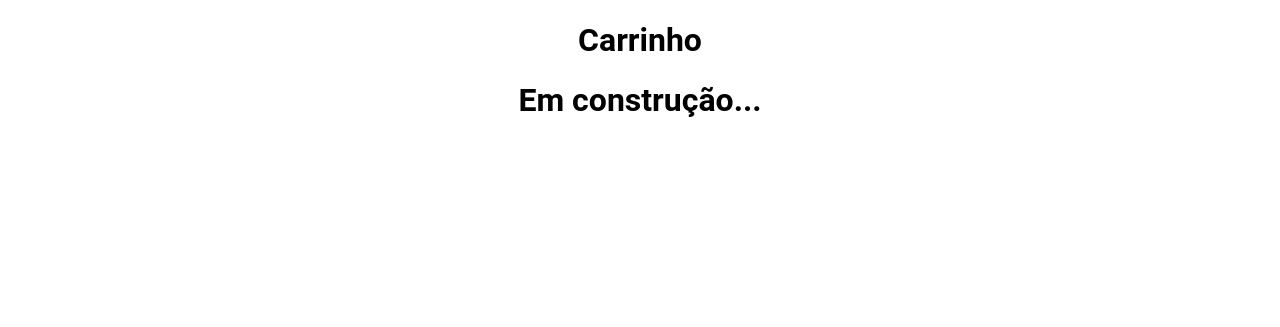
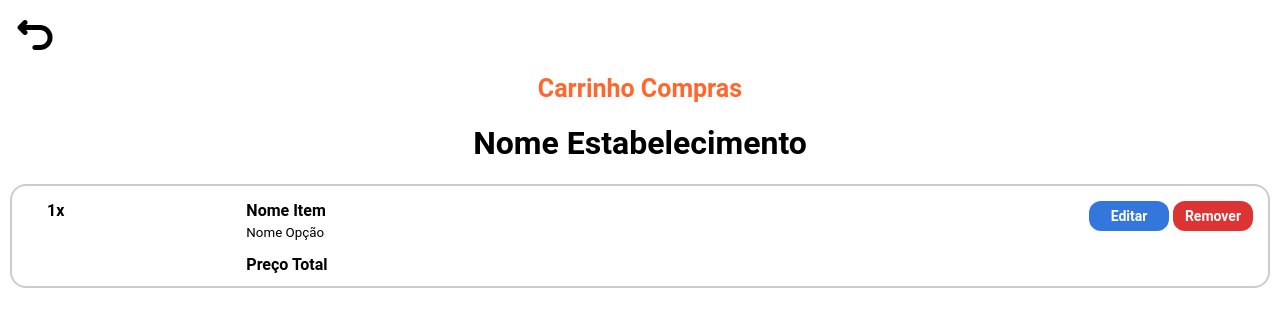
Before and after one commit to LUC4SMELLO/BaoDMais, a Flask app: page /carrinho in a window 1280 px wide. Shown: the top 327 px of the page. Run offline with Flask 3, Linux system fonts and the light colour scheme.

Commit message:
feat: html e css carrinho compras pronto

```diff
--- a/static/css/carrinho.css
+++ b/static/css/carrinho.css
@@ -4,3 +4,96 @@ body {
     font-size: 1rem;
     text-align: center;
 }
+
+/* Botão voltar */
+.voltar {
+    display: flex;
+    margin: 15px;
+}
+
+.titulo-carrinho {
+    color: #ff672d;
+}
+.titulo-carrinho b {
+    font-size: 25px;
+}
+
+.nome-estabelecimento {
+    margin: 10px;
+}
+
+
+.card-item {
+    display: grid;
+    grid-template-columns: 1fr 4fr 1fr;
+    border: 2px solid #ccc;
+    border-radius: 16px;
+    padding: 15px;
+    margin-bottom: 12px;
+    margin-left: 10px;
+    margin-right: 10px;
+    height: 70px;
+}
+
+.item-quantidade {
+    display: flex;
+    margin-left: 20px;
+}
+
+.item-info {
+    display: flex;
+    flex-direction: column;
+    gap: 5px;
+    text-align: left;
+    margin-left: 15px;
+}
+
+.preco-total {
+    margin-top: 10px;
+}
+
+.botoes {
+    text-align: right;
+}
+
+.botao-editar {
+    width: 80px;
+    height: 30px;
+
+    display: inline-flex;
+    align-items: center;
+    justify-content: center;
+
+    font-size: 14px;
+    font-weight: bold;
+
+    background-color: #3377dd;
+    color: white;
+    text-decoration: none;
+
+    border-radius: 12px;
+    cursor: pointer;
+    transition: 0.2s;
+
+    margin-bottom: 15px;
+}
+
+.botao-remover {
+    width: 80px;
+    height: 30px;
+
+    display: inline-flex;
+    align-items: center;
+    justify-content: center;
+
+    font-size: 14px;
+    font-weight: bold;
+
+    background-color: #dd3333;
+    color: white;
+    text-decoration: none;
+
+    border-radius: 12px;
+    cursor: pointer;
+    transition: 0.2s;
+}
--- a/templates/carrinho.html
+++ b/templates/carrinho.html
@@ -7,7 +7,49 @@
     <title>Carrinho</title>
 </head>
 <body>
-    <h1>Carrinho</h1>
-    <h1>Em construção...</h1>
+    <div class="voltar">
+        <a href="{{ url_for('pagina_inicial.pagina_inicial') }}">
+            <img src="{{ url_for('static', filename='images/icons/voltar_black.png') }}" width="40" alt="Relógio">
+        </a>
+    </div>
+
+    <div class="titulo-carrinho">
+        <b>Carrinho Compras</b>
+    </div>
+
+    <div class="nome-estabelecimento">
+        <h1>Nome Estabelecimento</h1>
+    </div>
+
+    <div class="card-item">
+
+        <div class="item-quantidade">
+            <b>1x</b>
+        </div>
+
+        <div class="item-info">
+            <b>Nome Item</b>
+            <small>Nome Opção</small>
+
+            <div class="preco-total">
+                <b>Preço Total</b>
+            </div>
+        </div>
+
+        <div class="botoes">
+            <a class="botao-editar">
+                Editar
+            </a>
+
+            <a class="botao-remover">
+                Remover
+            </a>
+        </div>
+
+    </div>
+
+
+
+
 </body>
 </html>
```
